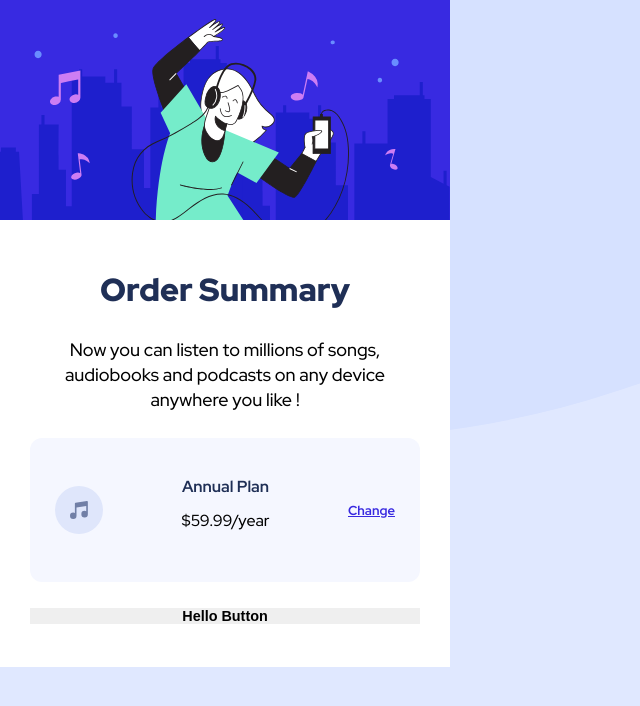
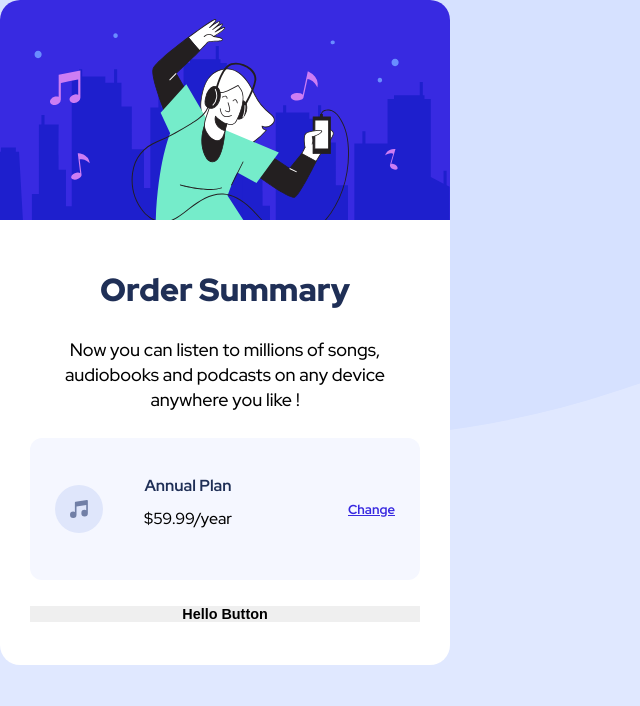
Before and after one commit to PuneetSivananda/ytube-projects, a React (Create React App) app in the folder material-card/: page / in a window 1280 px wide. Shown: the top 706 px of the page, without its empty margins (0-640 px from the left). Built offline with nearby package versions, Linux system fonts and the light colour scheme.

Commit message:
feat: card border radios

```diff
--- a/material-card/src/components/Card.jsx
+++ b/material-card/src/components/Card.jsx
@@ -20,7 +20,9 @@ const styles = makeStyles(() => ({
     },
     card: {
         width: "450px",
-        backgroundColor: "white"
+        backgroundColor: "white",
+        borderRadius: "20px",
+        overflow: "hidden"
     },
     heroImage: {
         width: "100%"
@@ -51,7 +53,8 @@ const styles = makeStyles(() => ({
         }
     },
     planDescription: {
-
+        lineHeight: "20px",
+        marginRight: "75px"
     }
 }))
 
```
